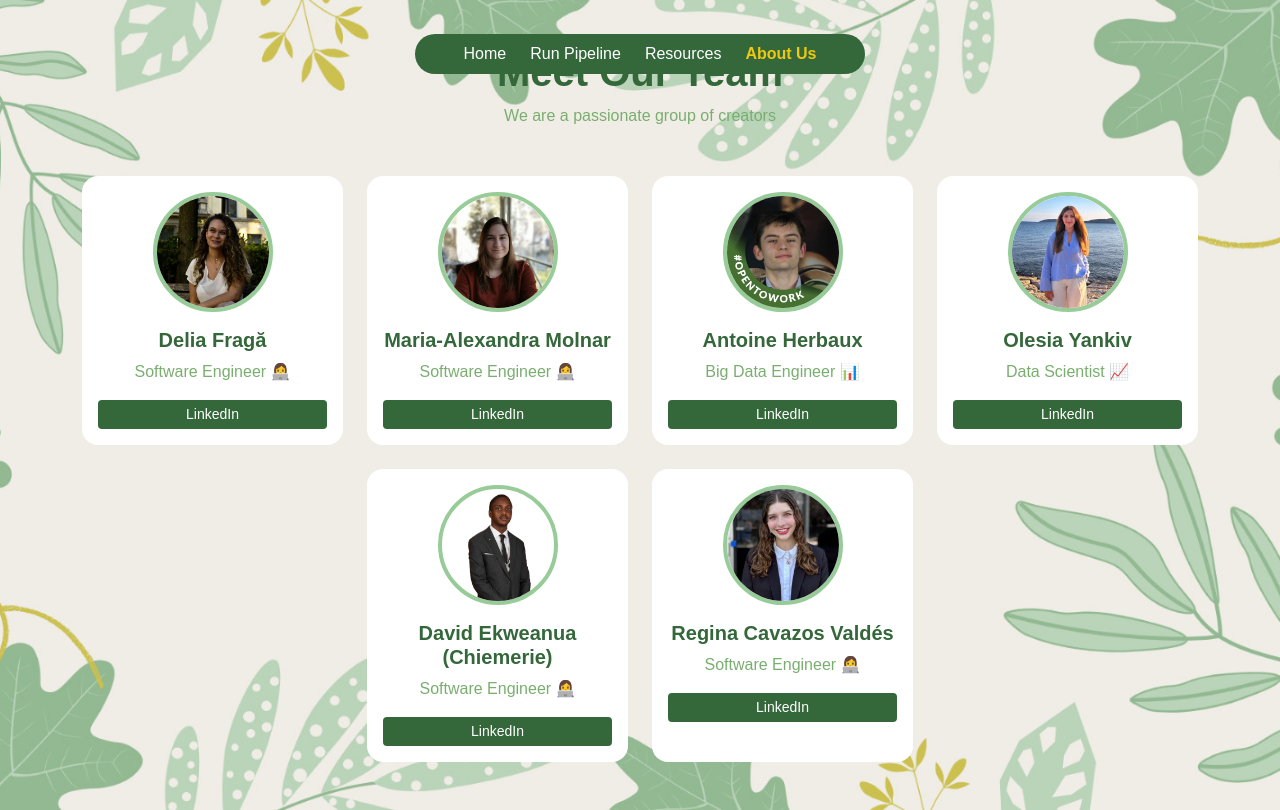
After one commit to AlexandraMol/cropsense-web-app, a Flask app: page /about-us in a window 1280 px wide. The commit adds this page. Run offline with Flask 3, Linux system fonts and the light colour scheme.

Commit message:
Adding an about us page.

```diff
--- a/app.py
+++ b/app.py
@@ -1,4 +1,5 @@
 from flask import Flask, render_template, request
+from static.assets.members.members import members
 
 app = Flask(__name__)
 
@@ -27,6 +28,9 @@ def submit_pipeline():
     # redirect them back to the upload page.
     return redirect(url_for('run_pipeline_page'))
 
+@app.route("/about-us")
+def about_us_page():
+    return render_template("about-us.html", members=members)
 
 if __name__ == "__main__":
     app.run(host="0.0.0.0", port=5000)
--- /dev/null
+++ b/static/assets/members/members.py
@@ -0,0 +1,37 @@
+members = [
+    {
+        "name": "Delia Fragă",
+        "role": "Software Engineer 👩‍💻️",
+        "image": "/static/assets/images/team/delia.jpg",
+        "linkedin": "https://www.linkedin.com/in/delia-frag%C4%83-7a11b6294/?skipRedirect=true"
+    },
+    {
+        "name": "Maria-Alexandra Molnar",
+        "role": "Software Engineer 👩‍💻️",
+        "image": "/static/assets/images/team/alexandra.jpg",
+        "linkedin": "https://www.linkedin.com/in/alexandra-molnar-5682811a4/"
+    },
+    {
+        "name": "Antoine Herbaux",
+        "role": "Big Data Engineer 📊️",
+        "image": "/static/assets/images/team/antoine.jpg",
+        "linkedin": "https://www.linkedin.com/in/antoine-herbaux/"
+    },
+    {
+        "name": "Olesia Yankiv",
+        "role": "Data Scientist 📈️",
+        "image": "/static/assets/images/team/olesia.jpg",
+        "linkedin": "https://www.linkedin.com/in/olesia-yankiv-1733672a3/"
+    },
+    {
+        "name": "David Ekweanua (Chiemerie)",
+        "role": "Software Engineer 👩‍💻️",
+        "image": "/static/assets/images/team/david.png",
+        "linkedin": "https://www.linkedin.com/in/davidekwe/"
+    },    {
+        "name": "Regina Cavazos Valdés",
+        "role": "Software Engineer 👩‍💻️",
+        "image": "/static/assets/images/team/regina.png",
+        "linkedin": "https://www.linkedin.com/in/regina-cavazos-vald%C3%A9s-720221293/"
+    },
+]
--- a/static/css/global.css
+++ b/static/css/global.css
@@ -129,3 +129,13 @@ h5 {
   background-color: var(--medium-green);
   width: 65%;
 }
+
+/* ===== ABOUT US PAGE ===== */
+
+.profile-img
+{
+  width:120px;
+  height:120px;
+  object-fit:cover;
+  border:4px solid var(--light-green);
+}
--- /dev/null
+++ b/templates/about-us.html
@@ -0,0 +1,39 @@
+{% extends "base.html" %}
+{% block title %}About Us{% endblock %}
+
+{% block content %}
+<div class="container py-5">
+
+    <!-- Title -->
+    <div class="text-center mb-5">
+        <h1>Meet Our Team</h1>
+        <p class="text-medium-green">We are a passionate group of creators</p>
+    </div>
+
+    <!-- Team Grid -->
+    <div class="row g-4 justify-content-center">
+
+        <!-- MEMBER CARD -->
+        {% for member in members %}
+        <div class="col-md-4 col-lg-3">
+            <div class="card section-card h-100 text-center p-3">
+
+                <img src="{{ member.image }}"
+                     class="rounded-circle mx-auto mb-3 profile-img">
+
+                <h5>{{ member.name }}</h5>
+
+                <p class="text-medium-green mb-2">{{ member.role }}</p>
+
+                <a href="{{ member.linkedin }}" target="_blank" class="btn btn-accent btn-sm mt-2">
+                    <i class="bi bi-linkedin"></i> LinkedIn
+                </a>
+
+            </div>
+        </div>
+        {% endfor %}
+
+    </div>
+
+</div>
+{% endblock %}
--- a/templates/base.html
+++ b/templates/base.html
@@ -37,6 +37,11 @@
             href="/resources"
             >Resources</a
           >
+          <a
+                  class="nav-link {% if request.path == '/about-us' %}active{% endif %}"
+                  href="/about-us"
+          >About Us</a
+          >
         </div>
       </div>
     </nav>
```
Also changed, not shown: static/assets/images/team/alexandra.jpg (added), static/assets/images/team/antoine.jpg (added), static/assets/images/team/david.png (added), static/assets/images/team/delia.jpg (added), static/assets/images/team/olesia.jpg (added), static/assets/images/team/regina.png (added).
